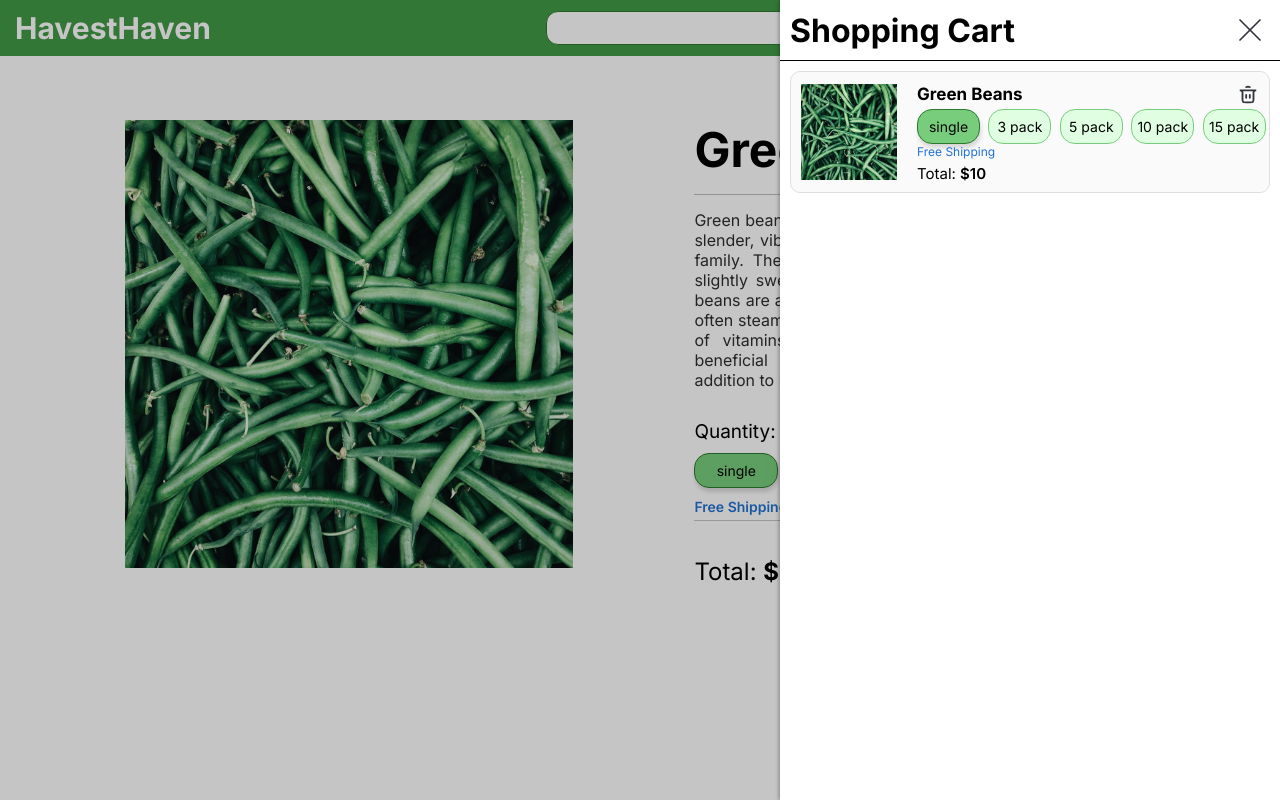
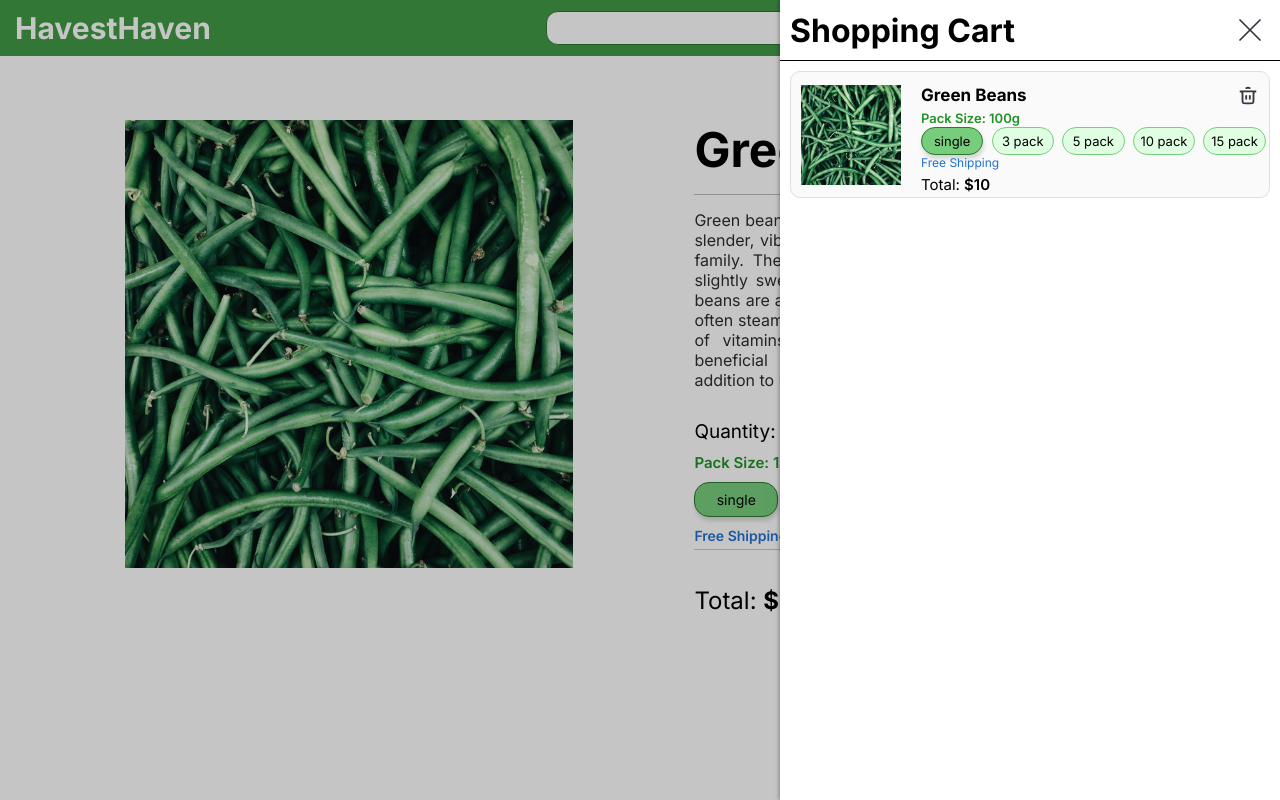
Before and after one commit to FA-71/project-HarvestHaven, an Angular app: page /product/1 in a window 1280 px wide. Both pictures are taken after a click on the element "Add to cart". Shown: the top 800 px of the page. Built offline with nearby package versions, Linux system fonts and the light colour scheme.

Commit message:
side cart quantity div working

```diff
--- a/src/app/components/cart-item/cart-item.component.css
+++ b/src/app/components/cart-item/cart-item.component.css
@@ -1,6 +1,6 @@
 .cart-item {
   /* width: 100%; */
-  height: 120px;
+  height: 125px;
   margin: 10px;
 
   background-color: #FAFAFA;
--- a/src/app/components/cart-item/cart-item.component.html
+++ b/src/app/components/cart-item/cart-item.component.html
@@ -10,7 +10,7 @@
     <img class="cart-item__bin" src="../../../assets/bin.svg" alt="bin logo" (click)="onBinClick()">
     </div>
     <div class="cart-item__quantity">
-      <app-quantity-div (quantityClicked)="handleQuantity($event)" [quantity]="no"></app-quantity-div>
+      <app-quantity-div (quantityClicked)="handleQuantity($event)" [quantity]="no" size="s"></app-quantity-div>
     </div>
     <p class="cart-item__shipping">Free Shipping</p>
     <p class="cart-item__price-p">Total: <span class="cart-item__price">${{product.price * no}}</span></p>
--- a/src/app/components/product-page/product-page.component.css
+++ b/src/app/components/product-page/product-page.component.css
@@ -35,9 +35,11 @@
 
 .product-page__quantity {
   display: flex;
-  align-items: center;
   justify-content: space-between;
-  gap: 30px;
+  flex-direction: column;
+  align-items: unset;
+  gap: 10px;
+  /* gap: 30px; */
 
   margin-top: 30px;
 }
--- a/src/app/components/quantity-div/quantity-div.component.css
+++ b/src/app/components/quantity-div/quantity-div.component.css
@@ -1,3 +1,10 @@
+.quantity-size {
+  font-size: 15px;
+  font-weight: 600;
+  margin-bottom: 10px;
+  color: var(--primary-color-2);
+}
+
 .quantity-div {
   width: 100%;
   display: flex;
--- a/src/app/components/quantity-div/quantity-div.component.html
+++ b/src/app/components/quantity-div/quantity-div.component.html
@@ -1,5 +1,18 @@
+<p
+  [ngStyle]="size == 's' ? { 'font-size': '13px', 'margin-bottom': '1px' } : {}"
+  class="quantity-size"
+>
+  Pack Size: 100g
+</p>
 <div class="quantity-div">
   <div *ngFor="let n of arr" class="quantity-div__item">
-    <button [ngClass]="{'quantity-div__button-active' : n == quantity}" class="quantity-div__button" (click)="btnClick(n)">{{n == 1? "single": n + " pack"}}</button>
+    <button
+      [ngStyle]="size == 's' ? { 'font-size': '13px', height: '28px' } : {}"
+      [ngClass]="{ 'quantity-div__button-active': n == quantity }"
+      class="quantity-div__button"
+      (click)="btnClick(n)"
+    >
+      {{ n == 1 ? "single" : n +( size == 's' && mobile ? '' : " pack") }}
+    </button>
   </div>
 </div>
--- a/src/app/components/quantity-div/quantity-div.component.ts
+++ b/src/app/components/quantity-div/quantity-div.component.ts
@@ -1,4 +1,4 @@
-import { Component, Input, Output, EventEmitter } from '@angular/core';
+import { Component, Input, Output, EventEmitter, OnInit } from '@angular/core';
 
 @Component({
   selector: 'app-quantity-div',
@@ -7,9 +7,19 @@ import { Component, Input, Output, EventEmitter } from '@angular/core';
 })
 export class QuantityDivComponent {
   @Input() quantity: number = 1;
+  @Input() size: string = '';
   @Output() quantityClicked = new EventEmitter<number>();
 
-  arr: number[] = [1, 3, 5, 10, 15];
+  arr: number[] = [1, 3, 5, 10, 15]
+  mobile: boolean = false
+
+  ngOnInit() {
+    const screenWidth = window.innerWidth;
+    if (screenWidth <= 500)
+    {
+     this.mobile = true
+    }
+  }
 
   btnClick(n: number) {
     this.quantity = n;
```
